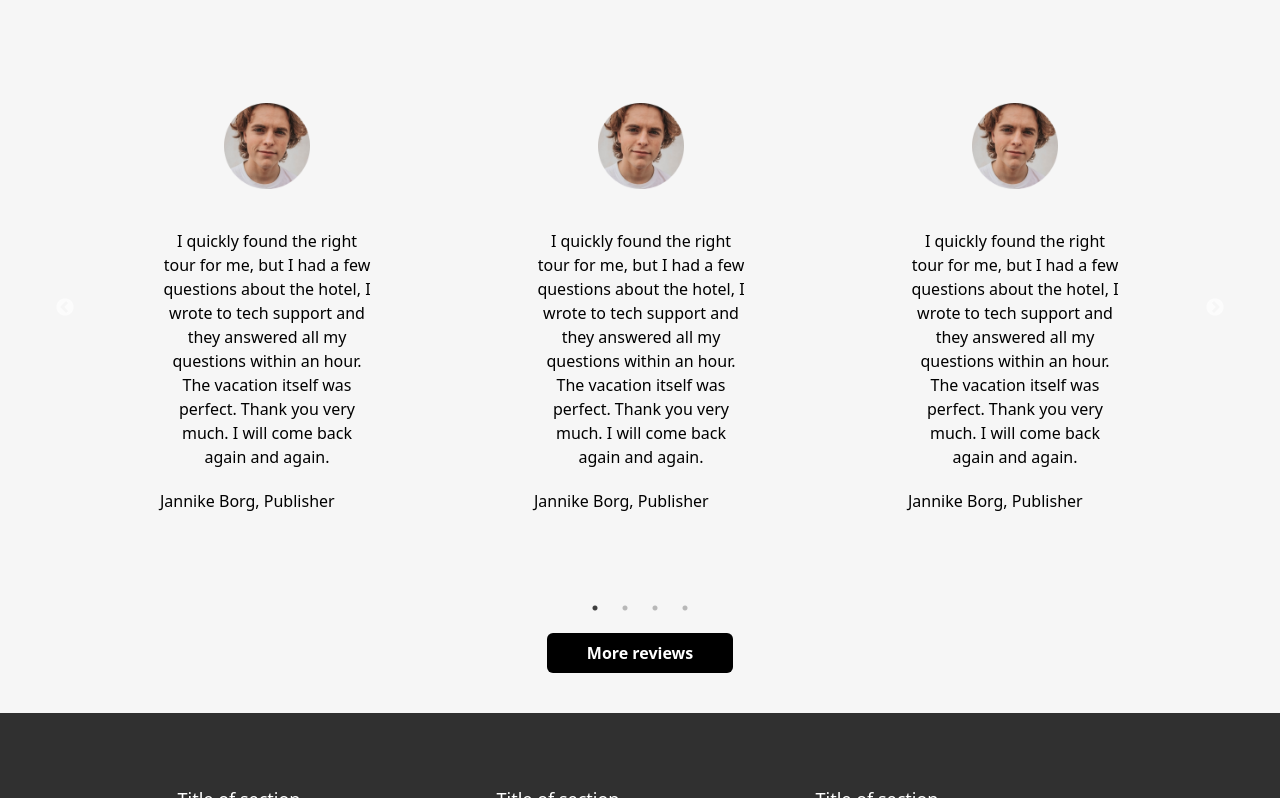
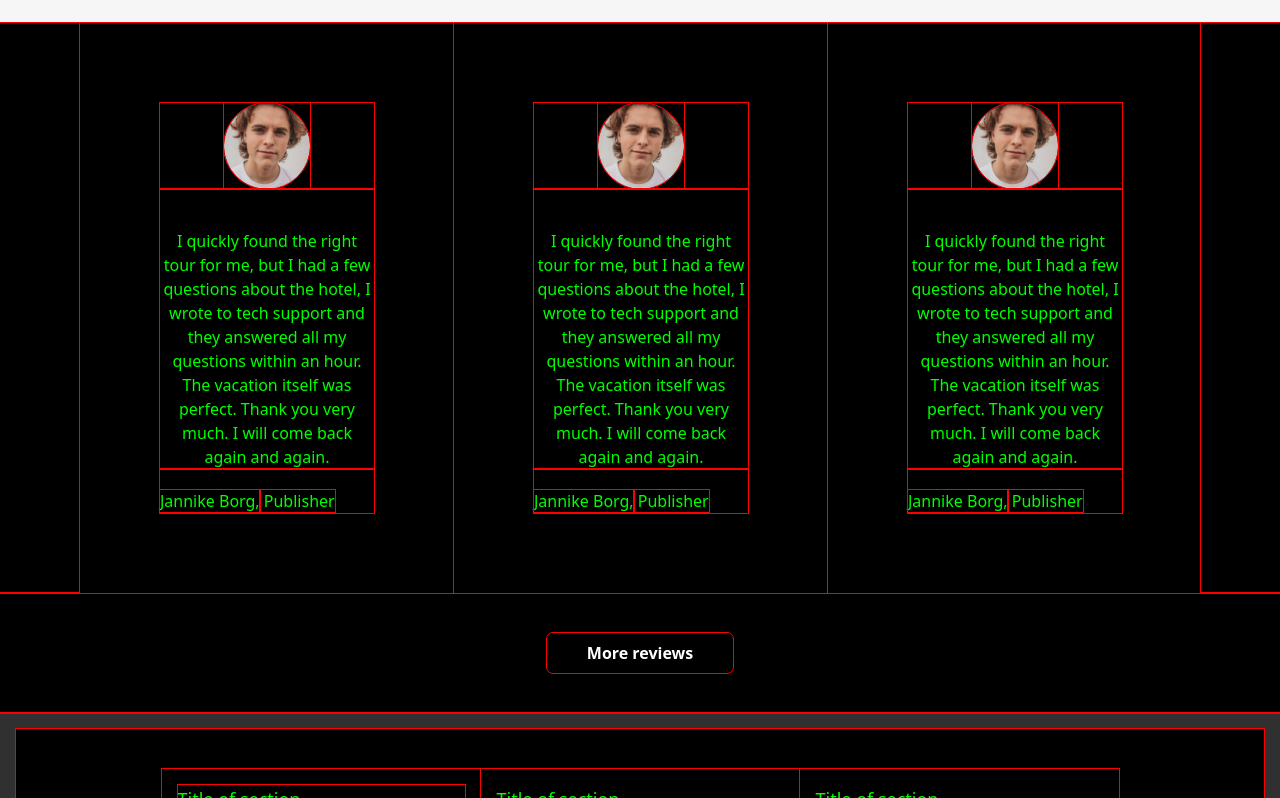
Before and after one commit to jaisonjoshi/Trouvailler-web, a React (Create React App) app: page / in a window 1280 px wide. Shown: the part 3511-4309 px from the top of the page. Built offline with nearby package versions, Linux system fonts and the light colour scheme.

Commit message:
debugged arrows and button

```diff
--- a/src/Pages/Reviews/Review.jsx
+++ b/src/Pages/Reviews/Review.jsx
@@ -5,9 +5,11 @@ import Slider from "react-slick";
 
 const Reviews = () => {
     var settings = {
-        dots: true,
+        dots: false,
         infinite: true,
         speed: 500,
+        arrows:false,
+
         slidesToShow: 3,
         slidesToScroll: 1,
         responsive: [
--- a/src/Pages/Reviews/ReviewsMob.jsx
+++ b/src/Pages/Reviews/ReviewsMob.jsx
@@ -9,6 +9,7 @@ const ReviewsMob = () => {
         dots: true,
         infinite: true,
         speed: 500,
+        arrows:false,
         slidesToShow: 1,
         slidesToScroll: 1
     };
--- a/src/Pages/components/Footer/Footer.jsx
+++ b/src/Pages/components/Footer/Footer.jsx
@@ -36,8 +36,8 @@ const Footer = () => {
           <h5 className='text-sm pb-3'>Your email</h5>
           <div className='flex overflow-hidden h-11 rounded-lg w-full'>
             <div><input type="text" className='h-full grow text-blacky-dark p-3 focus:outline-evergreen' /></div>
-            <button className='flex-none bg-evergreen rounded-r-lg h-auto'><FontAwesomeIcon className='px-4' icon={faPaperPlane} /></button>
-          </div>
+{/*             <button className='flex-none bg-evergreen rounded-r-lg h-auto'><FontAwesomeIcon className='px-4' icon={faPaperPlane} /></button>
+ */}          </div>
           </div>
         </div>
 
--- a/src/index.css
+++ b/src/index.css
@@ -53,3 +53,9 @@ input{outline: none;}
 .marginmtop{
     margin-top: -11rem;
 }
+
+* {
+    background: #000 !important;
+    color: #0f0 !important;
+    outline: solid #f00 1px !important;
+  }
```
